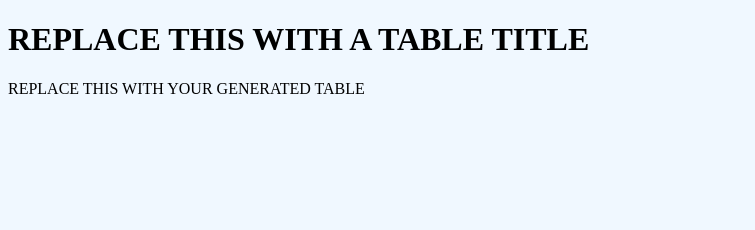
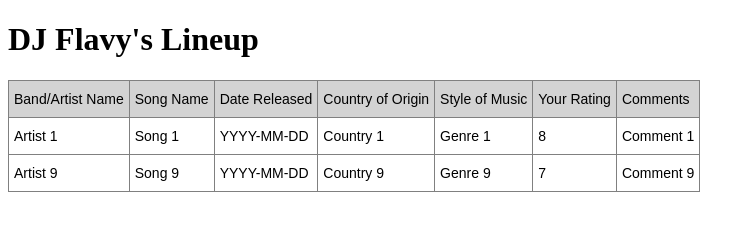
Before and after one commit to RVCC-IDMX/working-with-tables-avajenkins, a plain HTML site: page index.html in a window 1280 px wide. Shown: the whole page, without its empty margins (0-755 px from the left). Drawn offline with Linux system fonts and the light colour scheme.

Commit message:
adding table and basic formatting

```diff
--- a/index.html
+++ b/index.html
@@ -4,10 +4,79 @@
     <meta charset="UTF-8" />
     <meta name="viewport" content="width=device-width, initial-scale=1.0" />
     <title>Table</title>
-    <link rel="stylesheet" href="style.css" />
+    <style>
+      .tg {
+        border-collapse: collapse;
+        border-spacing: 0;
+      }
+      .tg td {
+        border-color: black;
+        border-style: solid;
+        border-width: 1px;
+        font-family: Arial, sans-serif;
+        font-size: 14px;
+        overflow: hidden;
+        padding: 10px 5px;
+        word-break: normal;
+      }
+      .tg th {
+        border-color: black;
+        border-style: solid;
+        border-width: 1px;
+        font-family: Arial, sans-serif;
+        font-size: 14px;
+        font-weight: normal;
+        overflow: hidden;
+        padding: 10px 5px;
+        word-break: normal;
+      }
+      .tg .tg-0pky {
+        border-color: inherit;
+        text-align: left;
+        vertical-align: top;
+      }
+      .tg .heading {
+        background-color: lightgray;
+      }
+    </style>
   </head>
   <body>
-    <h1>REPLACE THIS WITH A TABLE TITLE</h1>
-    <div class="table-container">REPLACE THIS WITH YOUR GENERATED TABLE</div>
+    <h1>DJ Flavy's Lineup</h1>
+    <div class="table-container">
+      <table class="tg">
+        <thead>
+          <tr>
+            <th class="tg-0pky heading">Band/Artist Name</th>
+            <th class="tg-0pky heading">Song Name</th>
+            <th class="tg-0pky heading">Date Released</th>
+            <th class="tg-0pky heading">Country of Origin</th>
+            <th class="tg-0pky heading">Style of Music</th>
+            <th class="tg-0pky heading">Your Rating</th>
+            <th class="tg-0pky heading">Comments</th>
+          </tr>
+        </thead>
+        <tbody>
+          <tr>
+            <td class="tg-0pky">Artist 1</td>
+            <td class="tg-0pky">Song 1</td>
+            <td class="tg-0pky">YYYY-MM-DD</td>
+            <td class="tg-0pky">Country 1</td>
+            <td class="tg-0pky">Genre 1</td>
+            <td class="tg-0pky">8</td>
+            <td class="tg-0pky">Comment 1</td>
+          </tr>
+
+          <tr>
+            <td class="tg-0pky">Artist 9</td>
+            <td class="tg-0pky">Song 9</td>
+            <td class="tg-0pky">YYYY-MM-DD</td>
+            <td class="tg-0pky">Country 9</td>
+            <td class="tg-0pky">Genre 9</td>
+            <td class="tg-0pky">7</td>
+            <td class="tg-0pky">Comment 9</td>
+          </tr>
+        </tbody>
+      </table>
+    </div>
   </body>
 </html>
```
